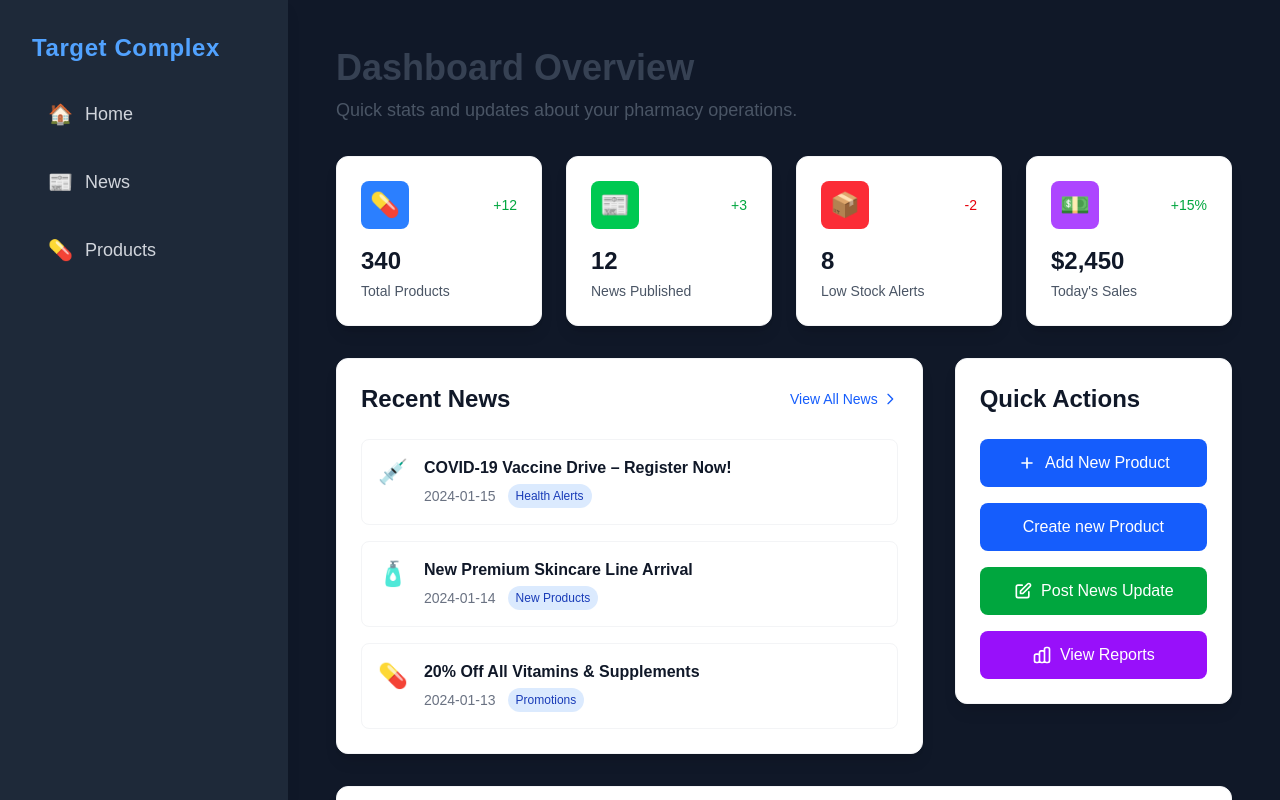
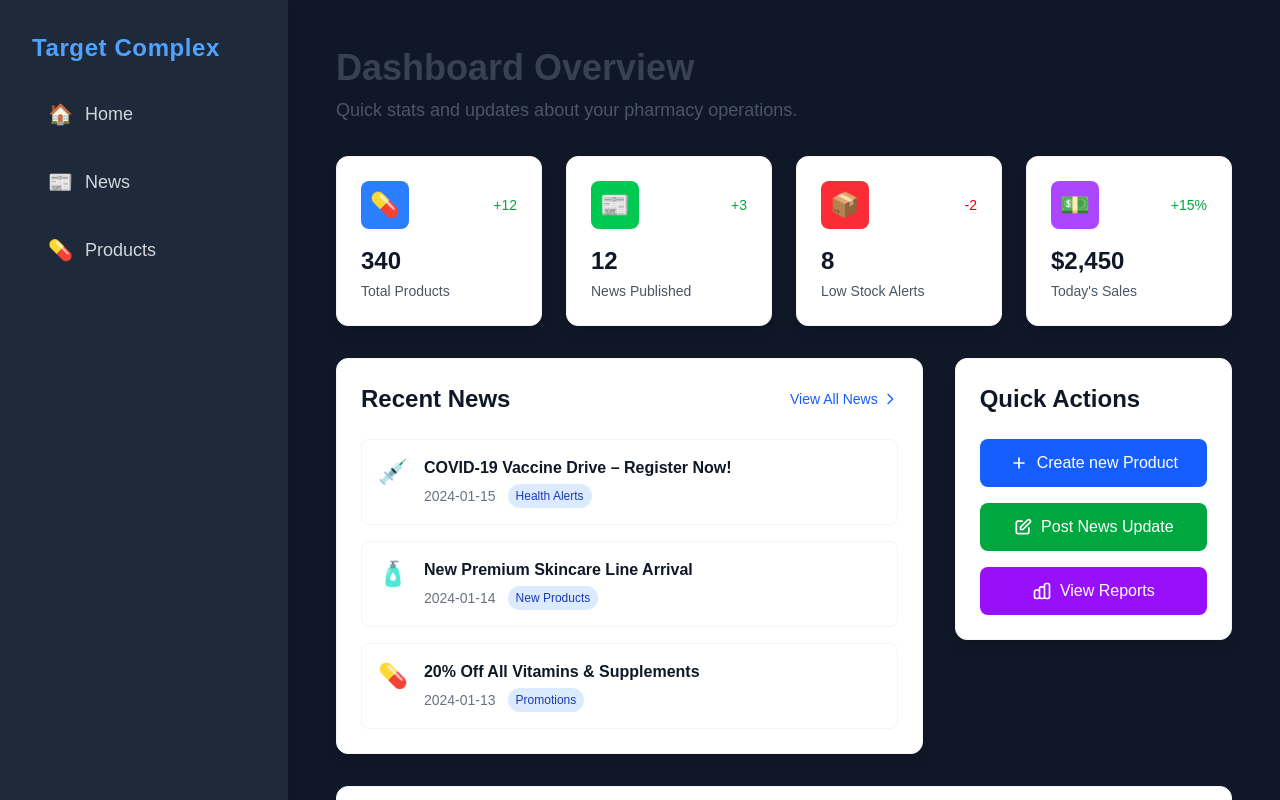
Before and after one commit to AimeKelvin/target-phar-page, a Next.js app in the folder dashboard/: page / in a window 1280 px wide. Shown: the top 800 px of the page. Built offline with nearby package versions, Linux system fonts and the light colour scheme.

Commit message:
Midas Touch to the Add News and Add Products page

```diff
--- a/dashboard/src/app/news/addnews/page.jsx
+++ b/dashboard/src/app/news/addnews/page.jsx
@@ -1,3 +1,5 @@
+'use client';
+
 import React, { useState } from "react";
 
 const categories = [
@@ -7,8 +9,7 @@ const categories = [
     "New products",
     "Announcements",
 ];
-
-export function AddNewsForm({ onSubmit }) {
+function page({ onSubmit }) {
     const [formData, setFormData] = useState({
         id: "",
         title: "",
@@ -163,3 +164,5 @@ export function AddNewsForm({ onSubmit }) {
         </form>
     );
 }
+
+export default page;
--- a/dashboard/src/app/page.js
+++ b/dashboard/src/app/page.js
@@ -136,9 +136,8 @@ export default function Home() {
               <div className={`w-12 h-12 rounded-lg flex items-center justify-center text-2xl ${metric.color}`}>
                 {metric.icon}
               </div>
-              <div className={`text-sm font-medium ${
-                metric.changeType === 'positive' ? 'text-green-600' : 'text-red-600'
-              }`}>
+              <div className={`text-sm font-medium ${metric.changeType === 'positive' ? 'text-green-600' : 'text-red-600'
+                }`}>
                 {metric.change}
               </div>
             </div>
@@ -191,19 +190,18 @@ export default function Home() {
             <h2 className="text-2xl font-bold text-gray-900 mb-6">Quick Actions</h2>
 
             <div className="space-y-4">
-              <button className="w-full bg-blue-600 text-white py-3 px-4 rounded-lg font-medium hover:bg-blue-700 transition-colors flex items-center justify-center">
+              <Link href="/products/addnew" className="w-full bg-blue-600 text-white py-3 px-4 rounded-lg font-medium hover:bg-blue-700 transition-colors flex items-center justify-center">
                 <svg className="w-5 h-5 mr-2" fill="none" stroke="currentColor" viewBox="0 0 24 24">
                   <path strokeLinecap="round" strokeLinejoin="round" strokeWidth={2} d="M12 6v6m0 0v6m0-6h6m-6 0H6" />
                 </svg>
-                Add New Product
-              </button>
-              <Link href="/products/addnew" className="w-full bg-blue-600 text-white py-3 px-4 rounded-lg font-medium hover:bg-blue-700 transition-colors flex items-center justify-center"> Create new Product</Link>
-              <button className="w-full bg-green-600 text-white py-3 px-4 rounded-lg font-medium hover:bg-green-700 transition-colors flex items-center justify-center">
+                Create new Product
+              </Link>
+              <Link href='/news/addnews' className="w-full bg-green-600 text-white py-3 px-4 rounded-lg font-medium hover:bg-green-700 transition-colors flex items-center justify-center">
                 <svg className="w-5 h-5 mr-2" fill="none" stroke="currentColor" viewBox="0 0 24 24">
                   <path strokeLinecap="round" strokeLinejoin="round" strokeWidth={2} d="M11 5H6a2 2 0 00-2 2v11a2 2 0 002 2h11a2 2 0 002-2v-5m-1.414-9.414a2 2 0 112.828 2.828L11.828 15H9v-2.828l8.586-8.586z" />
                 </svg>
                 Post News Update
-              </button>
+              </Link>
 
               <button onClick={() => alert("This Page require most backend, coming soon!!")} className="w-full bg-purple-600 text-white py-3 px-4 rounded-lg font-medium hover:bg-purple-700 transition-colors flex items-center justify-center">
                 <svg className="w-5 h-5 mr-2" fill="none" stroke="currentColor" viewBox="0 0 24 24">
@@ -240,10 +238,9 @@ export default function Home() {
                   <tr key={product.id} className="border-b border-gray-100 hover:bg-gray-50">
                     <td className="py-3 px-4 font-medium text-gray-900">{product.name}</td>
                     <td className="py-3 px-4">
-                      <span className={`font-semibold ${
-                        product.stock < 10 ? 'text-red-600' :
+                      <span className={`font-semibold ${product.stock < 10 ? 'text-red-600' :
                         product.stock < 20 ? 'text-orange-600' : 'text-green-600'
-                      }`}>
+                        }`}>
                         {product.stock} units
                       </span>
                     </td>
@@ -263,7 +260,6 @@ export default function Home() {
               </tbody>
             </table>
           </div>
-
           {stockAlerts.length === 0 && (
             <div className="text-center py-8">
               <div className="text-4xl mb-4">📦</div>
--- a/dashboard/src/app/products/addnew/page.jsx
+++ b/dashboard/src/app/products/addnew/page.jsx
@@ -1,6 +1,8 @@
+"use client";
+
 import React, { useState } from "react";
 
-export function AddNewProductForm({ onSubmit }) {
+function page({ onSubmit }) {
     const [formData, setFormData] = useState({
         id: "",
         name: "",
@@ -91,3 +93,5 @@ export function AddNewProductForm({ onSubmit }) {
         </form>
     );
 }
+
+export default page;
```
